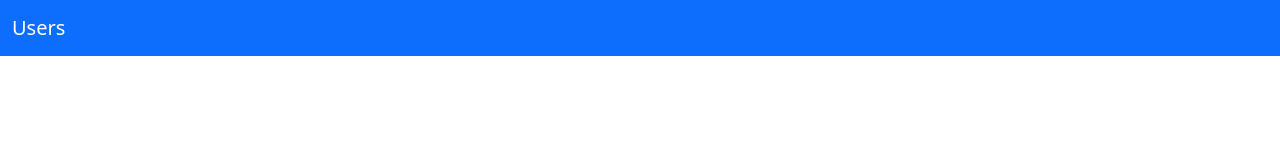
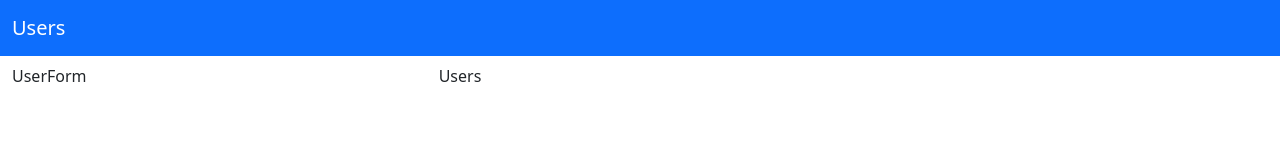
Before and after one commit to AlmazXX/users, a React (Create React App) app: page / in a window 1280 px wide. Shown: the top 160 px of the page. Built offline with nearby package versions, Linux system fonts and the light colour scheme.

Commit message:
Added UserForm, Users comps to App

```diff
--- a/src/App.tsx
+++ b/src/App.tsx
@@ -1,13 +1,24 @@
-import React from 'react';
-import Toolbar from './components/Toolbar/Toolbar';
+import React from "react";
+import Toolbar from "./components/Toolbar/Toolbar";
+import UserForm from "./components/UserForm/UserForm";
+import Users from "./components/Users/Users";
 
 function App() {
   return (
     <React.Fragment>
       <header>
-        <Toolbar/>
+        <Toolbar />
       </header>
-      <main></main>
+      <main className="container-fluid">
+        <div className="row mt-2">
+          <div className="col-4">
+            <UserForm />
+          </div>
+          <div className="col-4">
+            <Users />
+          </div>
+        </div>
+      </main>
     </React.Fragment>
   );
 }
```
